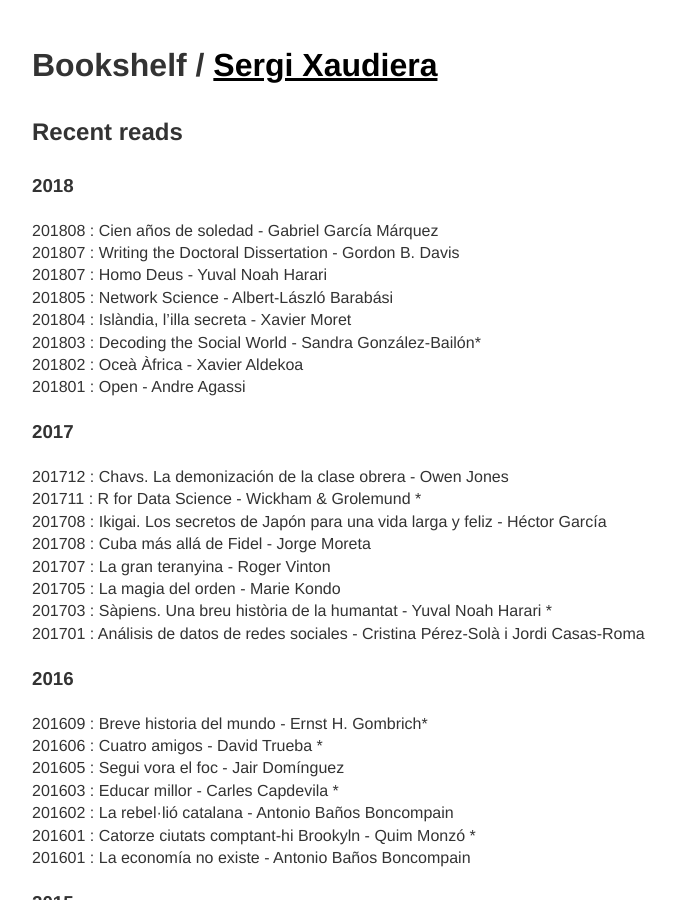
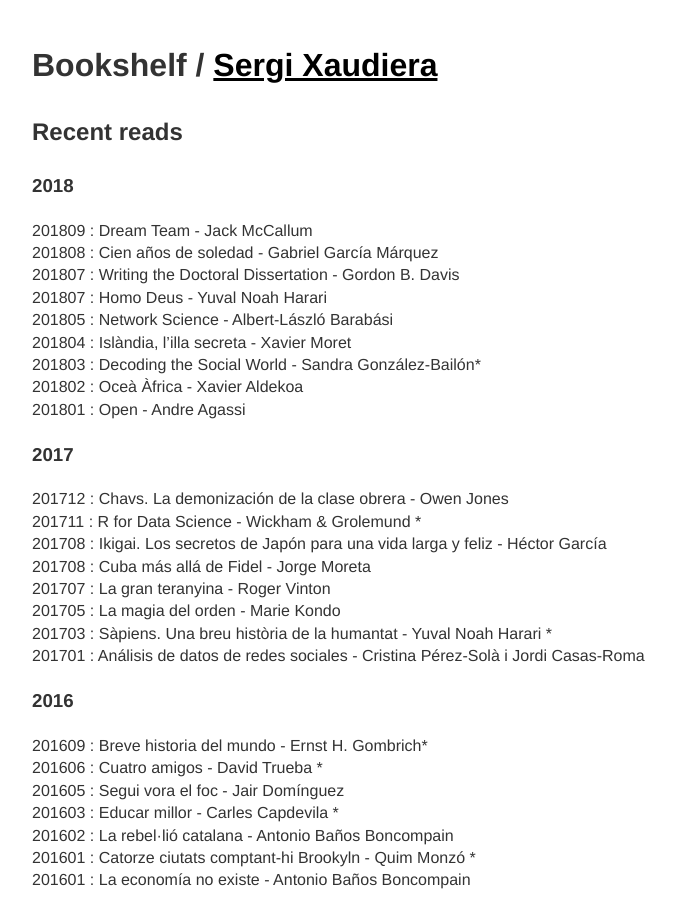
Before and after one commit to sergixaudiera/sergixaudiera.github.io, a Jekyll site: the page built from library.md, in a window 1280 px wide and 900 px high. Shown: the whole window, without its empty margins (258-934 px from the left). Built offline with Jekyll 4.4.1, drawn with Linux system fonts in a browser that asks for light colours.

Commit message:
+ dream team

```diff
--- a/library.md
+++ b/library.md
@@ -7,6 +7,7 @@ permalink: /library/
 ## Recent reads
 
 ### 2018
+201809 : Dream Team - Jack McCallum
 201808 : Cien años de soledad - Gabriel García Márquez
 201807 : Writing the Doctoral Dissertation - Gordon B. Davis
 201807 : Homo Deus - Yuval Noah Harari
```
